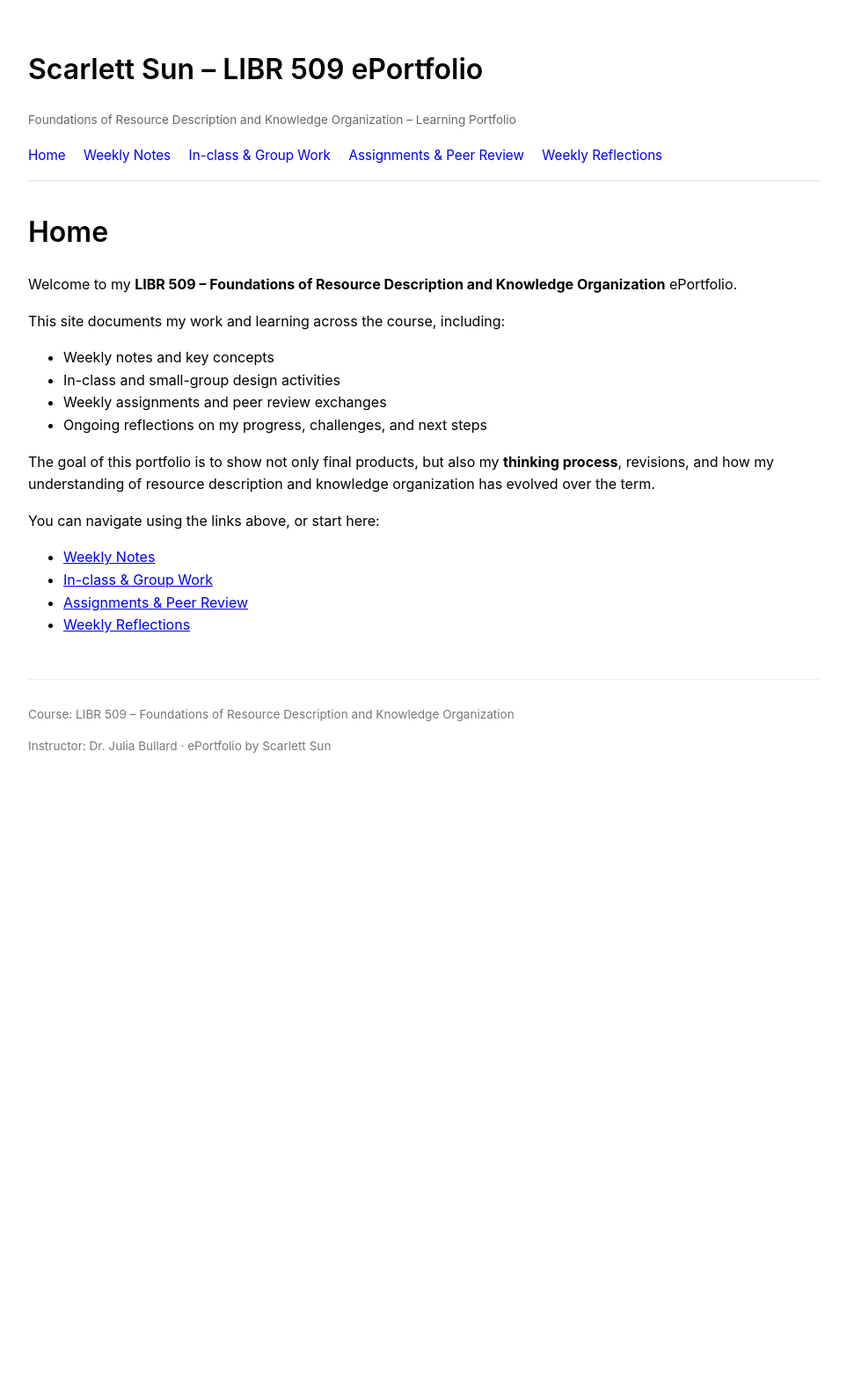
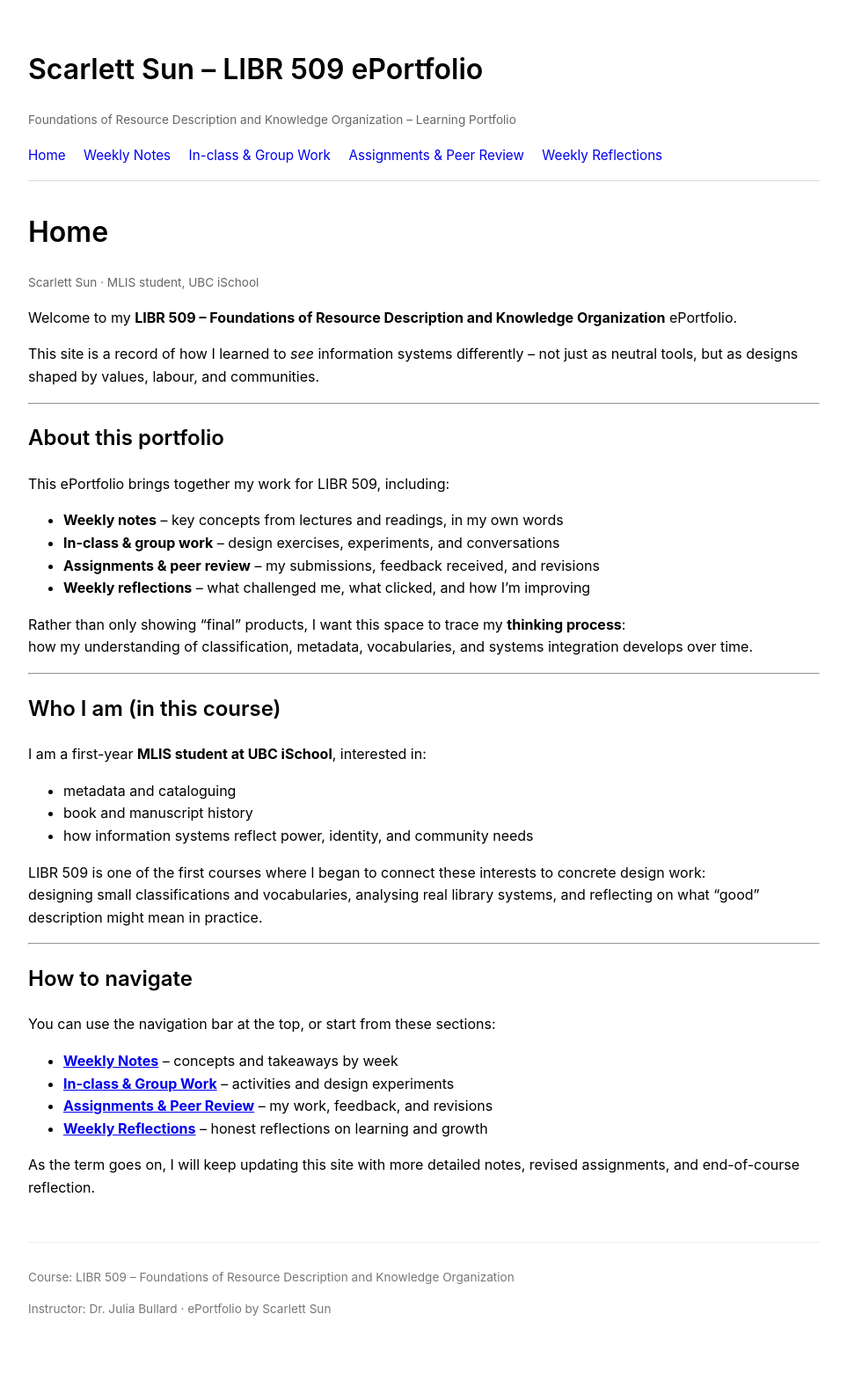
Before and after one commit to scarlettybe/libr509-eportfolio, a Jekyll site: the page built from index.md, in a window 1280 px wide. Shown: the whole page at 88% size, without its empty margins (158-1121 px from the left). Built offline with Jekyll 4.4.1, drawn with Linux system fonts in a browser that asks for light colours; before the commit the page ends 937 px from its top, so only the background shows below that.

Commit message:
Update index.md

```diff
--- a/index.md
+++ b/index.md
@@ -1,22 +1,49 @@
 ---
 layout: default
 title: "Home"
+subtitle: "Scarlett Sun · MLIS student, UBC iSchool"
 ---
 
 Welcome to my **LIBR 509 – Foundations of Resource Description and Knowledge Organization** ePortfolio.
 
-This site documents my work and learning across the course, including:
+This site is a record of how I learned to *see* information systems differently – not just as neutral tools, but as designs shaped by values, labour, and communities.
 
-- Weekly notes and key concepts
-- In-class and small-group design activities
-- Weekly assignments and peer review exchanges
-- Ongoing reflections on my progress, challenges, and next steps
+---
 
-The goal of this portfolio is to show not only final products, but also my **thinking process**, revisions, and how my understanding of resource description and knowledge organization has evolved over the term.
+## About this portfolio
 
-You can navigate using the links above, or start here:
+This ePortfolio brings together my work for LIBR 509, including:
 
-- [Weekly Notes](/notes/)
-- [In-class & Group Work](/exercises/)
-- [Assignments & Peer Review](/assignments/)
-- [Weekly Reflections](/reflections/)
+- **Weekly notes** – key concepts from lectures and readings, in my own words
+- **In-class & group work** – design exercises, experiments, and conversations
+- **Assignments & peer review** – my submissions, feedback received, and revisions
+- **Weekly reflections** – what challenged me, what clicked, and how I’m improving
+
+Rather than only showing “final” products, I want this space to trace my **thinking process**:
+how my understanding of classification, metadata, vocabularies, and systems integration develops over time.
+
+---
+
+## Who I am (in this course)
+
+I am a first-year **MLIS student at UBC iSchool**, interested in:
+
+- metadata and cataloguing
+- book and manuscript history
+- how information systems reflect power, identity, and community needs
+
+LIBR 509 is one of the first courses where I began to connect these interests to concrete design work:
+designing small classifications and vocabularies, analysing real library systems, and reflecting on what “good” description might mean in practice.
+
+---
+
+## How to navigate
+
+You can use the navigation bar at the top, or start from these sections:
+
+- **[Weekly Notes](/notes/)** – concepts and takeaways by week
+- **[In-class & Group Work](/exercises/)** – activities and design experiments
+- **[Assignments & Peer Review](/assignments/)** – my work, feedback, and revisions
+- **[Weekly Reflections](/reflections/)** – honest reflections on learning and growth
+
+As the term goes on, I will keep updating this site with more detailed notes, revised assignments, and end-of-course reflection.
```
